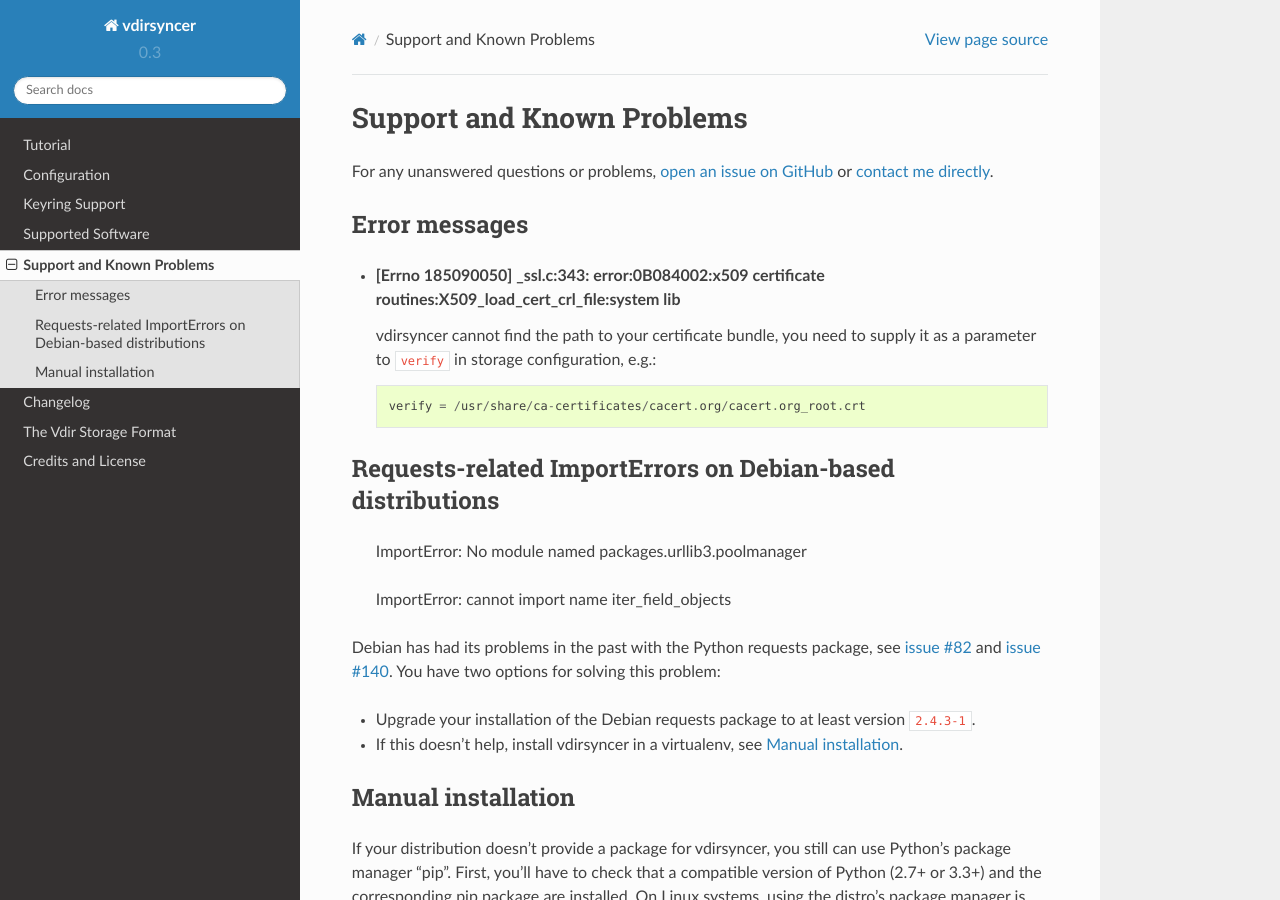
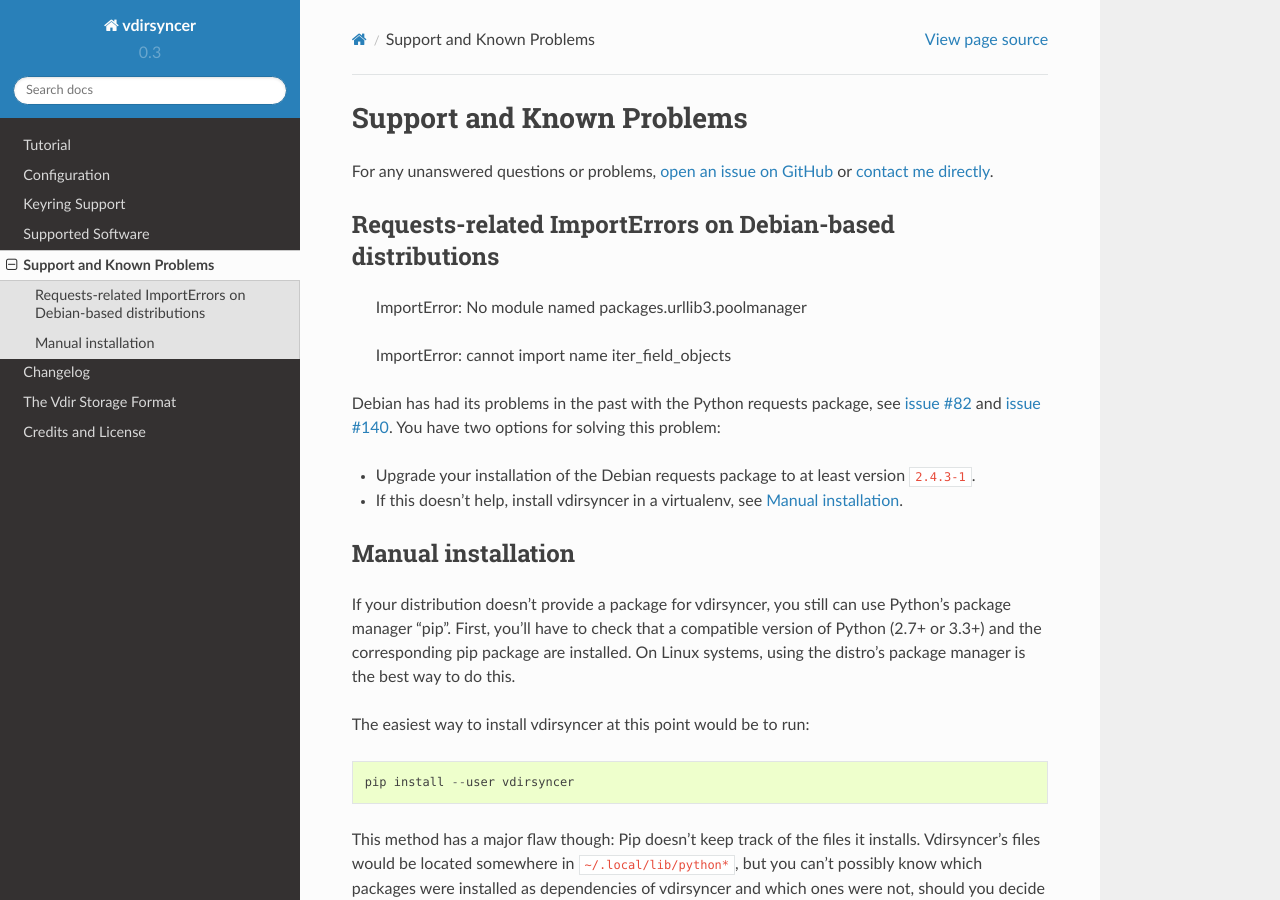
Before and after one commit to pimutils/vdirsyncer, a Sphinx documentation site: the page built from docs/problems.rst, in a window 1280 px wide and 900 px high. Built offline with Sphinx 7.4.7 and the Read the Docs theme 2.0.0, drawn with Linux system fonts in a browser that asks for light colours.

Commit message:
AFAIK requests comes with its own CA bundle now

```diff
--- a/docs/problems.rst
+++ b/docs/problems.rst
@@ -5,18 +5,6 @@
 For any unanswered questions or problems, `open an issue on GitHub
 <https://github.com/untitaker/vdirsyncer/issues/new>`_ or `contact me directly
 <https://unterwaditzer.net>`_.
-
-
-Error messages
---------------
-
-- **[Errno 185090050] _ssl.c:343: error:0B084002:x509 certificate
-  routines:X509_load_cert_crl_file:system lib**
-
-  vdirsyncer cannot find the path to your certificate bundle, you need to
-  supply it as a parameter to ``verify`` in storage configuration, e.g.::
-
-      verify = /usr/share/ca-certificates/cacert.org/cacert.org_root.crt
 
 
 .. _debian-urllib3:
```
